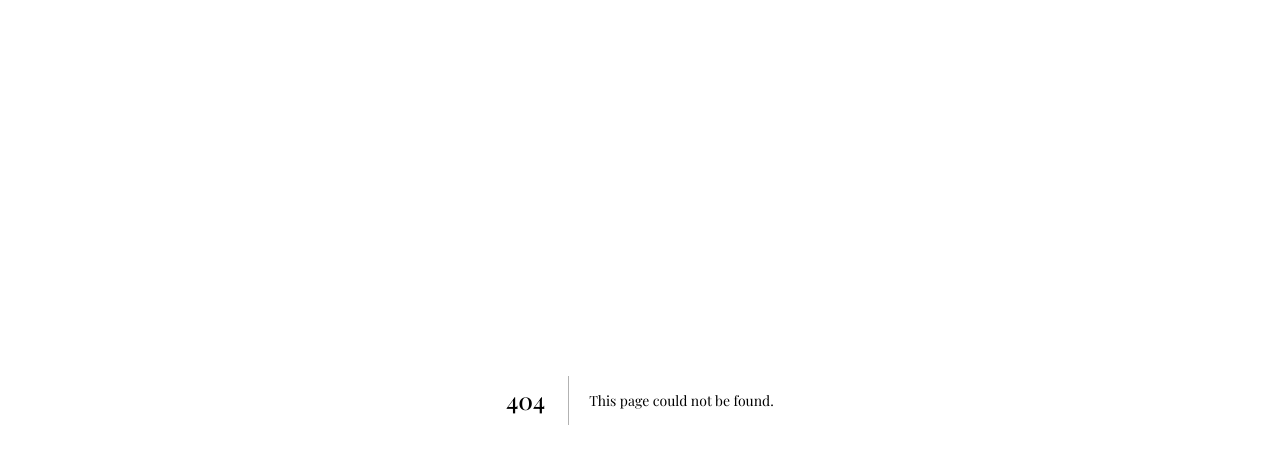
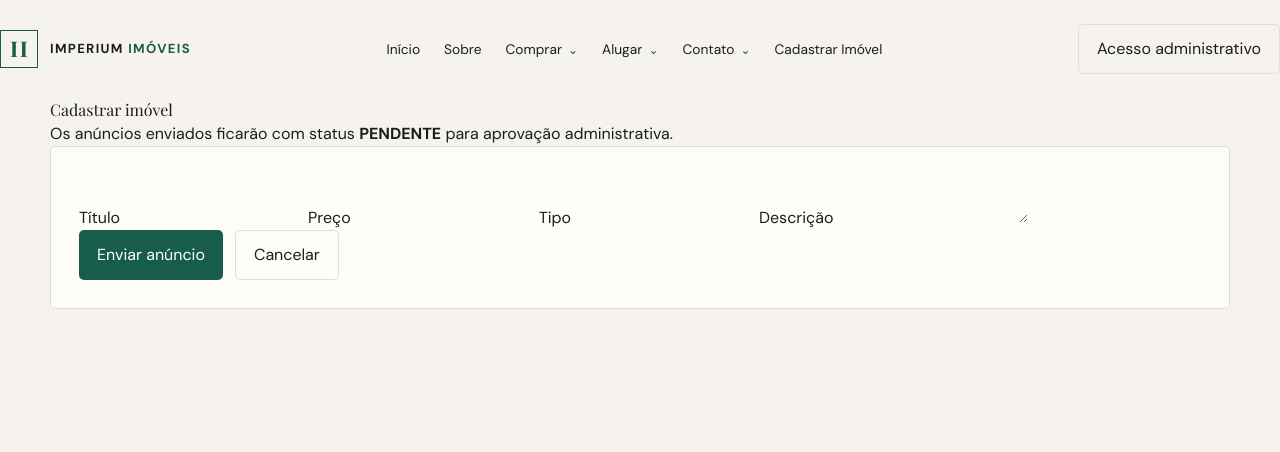
Before and after one commit to FabianoPiroli/ImperiumImobiliaria, a Next.js app in the folder frontend/: page /cadastrar-imovel in a window 1280 px wide. Before the commit this address had no page. Shown: the top 452 px of the page. Built offline with nearby package versions, Linux system fonts and the light colour scheme; no server answers; a web font is replaced by a local one.

Commit message:
feat: add cadastrar-imovel and favoritos following project standards

```diff
--- /dev/null
+++ b/frontend/app/cadastrar-imovel/page.tsx
@@ -0,0 +1,72 @@
+"use client";
+import { useState } from "react";
+import { createImovel } from "@/src/lib/api";
+import Link from "next/link";
+import { PublicHeader } from "@/src/components/PublicHeader";
+
+export default function CadastrarImovelAppPage() {
+  const [titulo, setTitulo] = useState("");
+  const [preco, setPreco] = useState("");
+  const [tipo, setTipo] = useState("");
+  const [descricao, setDescricao] = useState("");
+  const [mensagem, setMensagem] = useState("");
+
+  async function handleSubmit(e: React.FormEvent) {
+    e.preventDefault();
+    setMensagem("");
+    try {
+      await createImovel({
+        titulo,
+        preco: Number(preco || 0),
+        tipo,
+        descricao,
+        status: "PENDENTE",
+      });
+      setMensagem("Anúncio enviado com sucesso. Status: PENDENTE");
+      setTitulo("");
+      setPreco("");
+      setTipo("");
+      setDescricao("");
+    } catch (err: any) {
+      setMensagem(err?.message ?? "Erro ao enviar o anúncio.");
+    }
+  }
+
+  return (
+    <>
+      <PublicHeader />
+      <main className="page">
+        <div className="container">
+        <h1>Cadastrar imóvel</h1>
+        <p>
+          Os anúncios enviados ficarão com status <strong>PENDENTE</strong> para
+          aprovação administrativa.
+        </p>
+        <form onSubmit={handleSubmit} className="panel">
+          <label>
+            Título
+            <input value={titulo} onChange={(e) => setTitulo(e.target.value)} required />
+          </label>
+          <label>
+            Preço
+            <input value={preco} onChange={(e) => setPreco(e.target.value)} required inputMode="numeric" />
+          </label>
+          <label>
+            Tipo
+            <input value={tipo} onChange={(e) => setTipo(e.target.value)} required />
+          </label>
+          <label>
+            Descrição
+            <textarea value={descricao} onChange={(e) => setDescricao(e.target.value)} />
+          </label>
+          <div style={{ display: "flex", gap: "12px" }}>
+            <button className="button" type="submit">Enviar anúncio</button>
+            <Link href="/" className="button secondary">Cancelar</Link>
+          </div>
+        </form>
+        {mensagem && <div className="panel" role="status">{mensagem}</div>}
+        </div>
+      </main>
+    </>
+  );
+}
--- /dev/null
+++ b/frontend/src/app/cadastrar-imovel/page.tsx
@@ -0,0 +1,128 @@
+"use client";
+import { useState } from "react";
+import { createImovel } from "@/src/lib/api";
+import Link from "next/link";
+import { PublicHeader } from "@/src/components/PublicHeader";
+
+export default function CadastrarImovelPage() {
+  const [titulo, setTitulo] = useState("");
+  const [preco, setPreco] = useState("");
+  const [tipo, setTipo] = useState("");
+  const [descricao, setDescricao] = useState("");
+  const [finalidade, setFinalidade] = useState("venda");
+  const [estado, setEstado] = useState("SC");
+  const [cidade, setCidade] = useState("");
+  const [bairro, setBairro] = useState("");
+  const [endereco, setEndereco] = useState("");
+  const [quartos, setQuartos] = useState(1);
+  const [banheiros, setBanheiros] = useState(1);
+  const [vagas, setVagas] = useState(0);
+  const [ocultarNumero, setOcultarNumero] = useState(false);
+  const [mensagem, setMensagem] = useState("");
+
+  async function handleSubmit(e: React.FormEvent) {
+    e.preventDefault();
+    setMensagem("");
+    try {
+      await createImovel({
+        titulo,
+        descricao,
+        tipo,
+        finalidade,
+        estado,
+        cidade,
+        bairro,
+        endereco,
+        preco: Number(preco || 0),
+        quartos: Number(quartos || 0),
+        banheiros: Number(banheiros || 0),
+        vagasGaragem: Number(vagas || 0),
+        ocultarNumeroExato: Boolean(ocultarNumero),
+        status: "PENDENTE",
+      });
+      setMensagem("Anúncio enviado com sucesso. Status: PENDENTE");
+      setTitulo("");
+      setPreco("");
+      setTipo("");
+      setDescricao("");
+    } catch (err: any) {
+      setMensagem(err?.message ?? "Erro ao enviar o anúncio.");
+    }
+  }
+
+  return (
+    <>
+      <PublicHeader />
+      <main className="page">
+        <div className="container">
+        <h1>Cadastrar imóvel</h1>
+        <p>Os anúncios enviados ficarão com status <strong>PENDENTE</strong> para aprovação administrativa.</p>
+        <form onSubmit={handleSubmit} className="panel">
+          <label>
+            Título
+            <input value={titulo} onChange={(e) => setTitulo(e.target.value)} required placeholder="Ex: Apartamento espaçoso" />
+          </label>
+          <label>
+            Preço (R$)
+            <input value={preco} onChange={(e) => setPreco(e.target.value)} required inputMode="numeric" placeholder="Ex: 350000" />
+          </label>
+          <label>
+            Finalidade
+            <select value={finalidade} onChange={(e) => setFinalidade(e.target.value)}>
+              <option value="venda">Venda</option>
+              <option value="aluguel">Aluguel</option>
+            </select>
+          </label>
+          <label>
+            Tipo
+            <input value={tipo} onChange={(e) => setTipo(e.target.value)} required placeholder="Ex: Apartamento, Casa" />
+          </label>
+          <label>
+            Estado
+            <input value={estado} onChange={(e) => setEstado(e.target.value)} required />
+          </label>
+          <label>
+            Cidade
+            <input value={cidade} onChange={(e) => setCidade(e.target.value)} required />
+          </label>
+          <label>
+            Bairro
+            <input value={bairro} onChange={(e) => setBairro(e.target.value)} />
+          </label>
+          <label>
+            Endereço (rua, número)
+            <input value={endereco} onChange={(e) => setEndereco(e.target.value)} required placeholder="Ex: Rua das Flores, 123" />
+          </label>
+          <div style={{ display: "flex", gap: 12 }}>
+            <label style={{ flex: 1 }}>
+              Quartos
+              <input type="number" min={0} value={quartos} onChange={(e) => setQuartos(Number(e.target.value))} required />
+            </label>
+            <label style={{ flex: 1 }}>
+              Banheiros
+              <input type="number" min={0} value={banheiros} onChange={(e) => setBanheiros(Number(e.target.value))} required />
+            </label>
+            <label style={{ flex: 1 }}>
+              Vagas
+              <input type="number" min={0} value={vagas} onChange={(e) => setVagas(Number(e.target.value))} />
+            </label>
+          </div>
+          <label>
+            Descrição
+            <textarea value={descricao} onChange={(e) => setDescricao(e.target.value)} placeholder="Breve descrição do imóvel e pontos de destaque" />
+          </label>
+          <label style={{ display: "flex", alignItems: "center", gap: 8 }}>
+            <input type="checkbox" checked={ocultarNumero} onChange={(e) => setOcultarNumero(e.target.checked)} />
+            Ocultar número exato no endereço
+          </label>
+          <div style={{ display: "flex", gap: "12px" }}>
+            <button className="button" type="submit">Enviar anúncio</button>
+            <Link href="/" className="button secondary">Cancelar</Link>
+          </div>
+        </form>
+        {mensagem && <div className="panel" role="status">{mensagem}</div>}
+        </div>
+      </main>
+    </>
+  );
+}
--- a/frontend/src/components/PublicCatalog.tsx
+++ b/frontend/src/components/PublicCatalog.tsx
@@ -1,7 +1,8 @@
 "use client";
 import { useEffect, useState } from "react";
 import { getImoveis, mediaUrl } from "@/src/lib/api";
-import { Bed, Bath, Car } from "lucide-react";
+import { Bed, Bath, Car, Heart } from "lucide-react";
+import { useCallback } from "react";
 type Imovel = {
   id: number;
   codigo: number;
@@ -49,6 +50,14 @@ export function PublicCatalog({
       (!cidade || imovel.cidade.toLowerCase().includes(cidade.toLowerCase())) &&
       (!bairro || imovel.bairro.toLowerCase().includes(bairro.toLowerCase())),
   );
+  const [favoritos, setFavoritos] = useState<number[]>([]);
+
+  const toggleFavorito = useCallback((id: number) => {
+    setFavoritos((prev) =>
+      prev.includes(id) ? prev.filter((p) => p !== id) : [...prev, id],
+    );
+  }, []);
+
   return (
     <section className="public-listing">
       <div className="property-grid">
@@ -82,6 +91,27 @@ export function PublicCatalog({
                   ) : (
                     <span className="image-placeholder">Imperium</span>
                   )}
+                  <button
+                    aria-label={favoritos.includes(imovel.id) ? "Remover dos favoritos" : "Adicionar aos favoritos"}
+                    onClick={(e) => {
+                      e.preventDefault();
+                      toggleFavorito(imovel.id);
+                    }}
+                    className="favorite-toggle"
+                    style={{
+                      position: "absolute",
+                      top: 8,
+                      right: 8,
+                      background: "transparent",
+                      border: "none",
+                      padding: 6,
+                      display: "inline-flex",
+                      alignItems: "center",
+                      justifyContent: "center",
+                    }}
+                  >
+                    <Heart size={18} fill={favoritos.includes(imovel.id) ? "currentColor" : "none"} />
+                  </button>
                 </div>
                 <div className="public-property-content">
                   <span className="eyebrow">
--- a/frontend/src/components/PublicHeader.tsx
+++ b/frontend/src/components/PublicHeader.tsx
@@ -1,4 +1,5 @@
 import { Brand } from "./Brand";
+import Link from "next/link";
 
 export function PublicHeader() {
   return (
@@ -38,6 +39,9 @@ export function PublicHeader() {
             <a href="mailto:contato@imperiumimobiliaria.com.br">E-mail</a>
           </div>
         </details>
+        <Link href="/cadastrar-imovel" className="hover:text-gray-900">
+          Cadastrar Imóvel
+        </Link>
       </nav>
       <a className="button secondary admin-button" href="/login">
         Acesso administrativo
```
